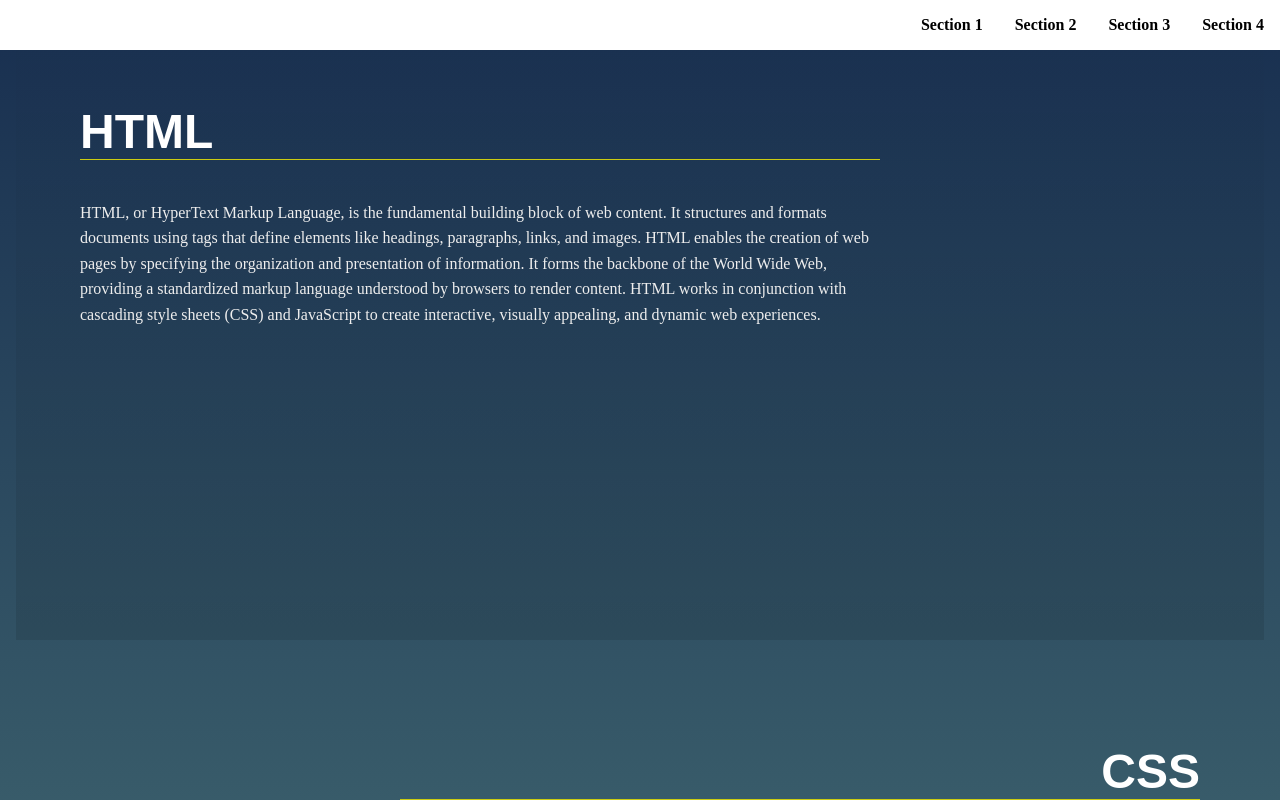
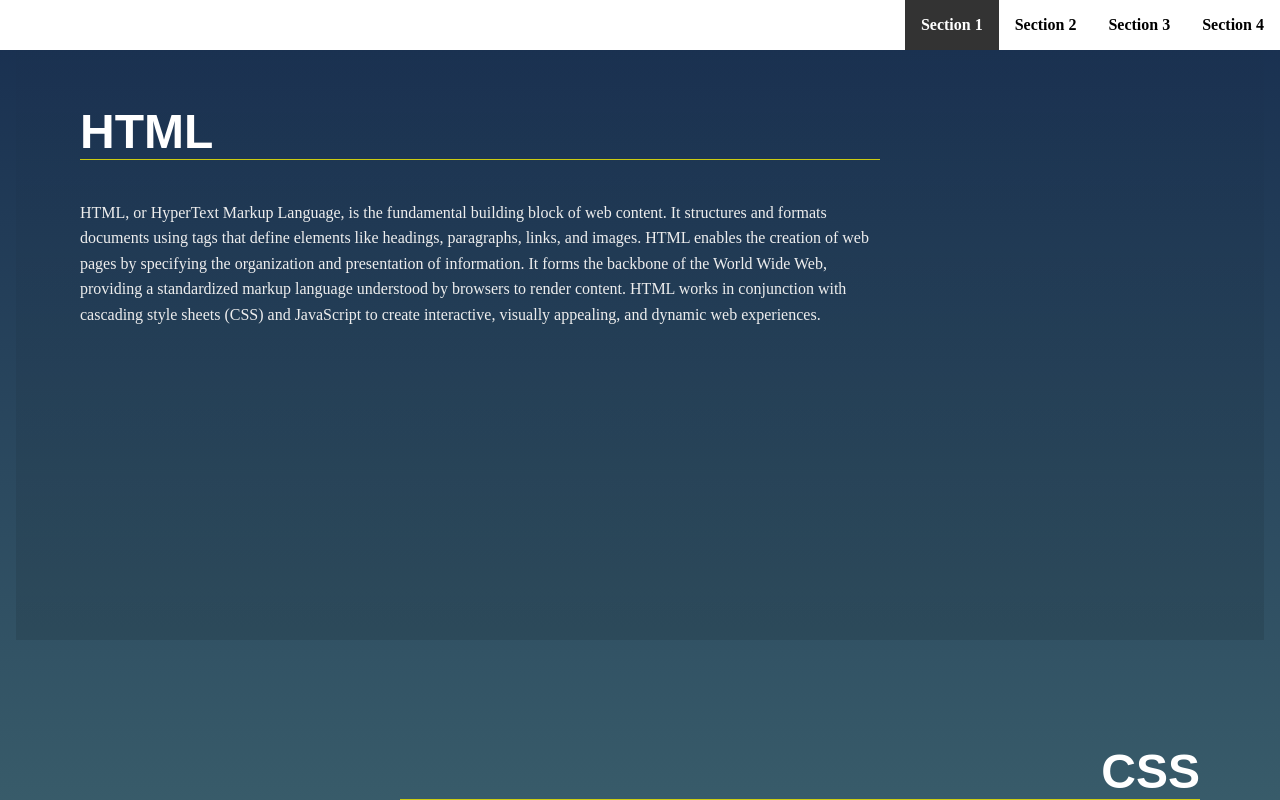
Before and after one commit to JackGardnerDev/manipulating-the-dom, a plain HTML site: page index.html in a window 1280 px wide. Both pictures are taken after a click on the link "Section 1". Shown: the part 593-1393 px from the top of the page. Drawn offline with Linux system fonts and the light colour scheme.

Commit message:
Update styles.css

```diff
--- a/css/styles.css
+++ b/css/styles.css
@@ -153,6 +153,12 @@ section.your-active-class .landing-container::after {
     animation: rotate 5s linear 0s infinite forwards reverse;
 }
 
+.navbar-menu .menu-link.active {
+    background: #333;
+    color: #fff;
+    transition: ease 0.3s all;
+}
+
 /* Section Active Styles Keyframe Animations */
 @keyframes rotate {
 	from {
```
